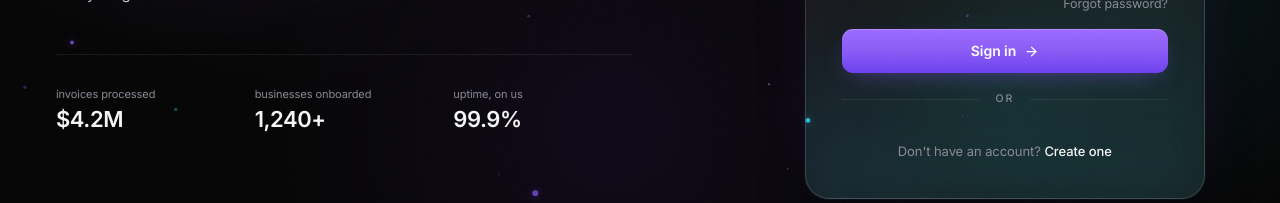
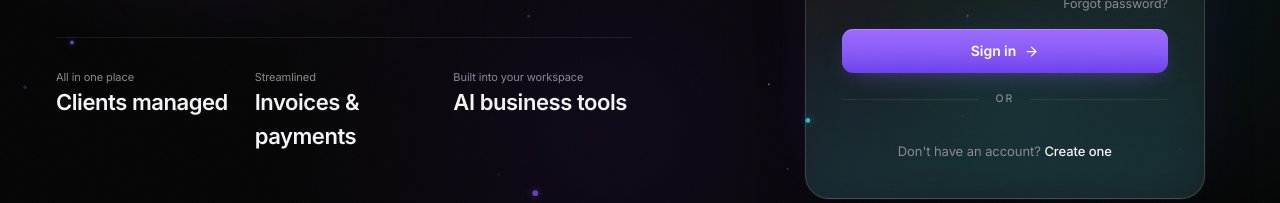
Before and after one commit to Mohammed-Hassan1911/Nova.ai, a Next.js app: page /login in a window 1280 px wide. Shown: the part 436-639 px from the top of the page. Built offline with nearby package versions, Linux system fonts and the light colour scheme; no server answers.

Commit message:
Replace fabricated login stats with product-focused messaging

```diff
--- a/src/components/auth/AuthLayout.tsx
+++ b/src/components/auth/AuthLayout.tsx
@@ -4,14 +4,13 @@ import { motion } from 'framer-motion'
 import { Sparkles } from 'lucide-react'
 import { BrandMark } from '@/components/ui/Logo'
 import { AnimatedBackground } from '@/components/background/AnimatedBackground'
-import { AnimatedNumber } from '@/components/motion/AnimatedNumber'
 import { EASE_OUT, EASE_STANDARD } from '@/components/motion/variants'
 import { cn } from '@/lib/utils'
 
 const metrics = [
-  { value: 4.2, format: (v: number) => `$${v.toFixed(1)}M`, label: 'invoices processed' },
-  { value: 1240, format: (v: number) => `${Math.round(v).toLocaleString()}+`, label: 'businesses onboarded' },
-  { value: 99.9, format: (v: number) => `${v.toFixed(1)}%`, label: 'uptime, on us' },
+  { title: 'Clients managed', subtitle: 'All in one place' },
+  { title: 'Invoices & payments', subtitle: 'Streamlined' },
+  { title: 'AI business tools', subtitle: 'Built into your workspace' },
 ]
 
 const heroLines = [
@@ -125,10 +124,10 @@ export function AuthLayout({
                 className="mt-12 grid grid-cols-3 gap-5 border-t border-line pt-7"
               >
                 {metrics.map((m) => (
-                  <div key={m.label}>
-                    <dt className="order-2 mt-1 text-[11px] leading-snug text-fg-3">{m.label}</dt>
+                  <div key={m.subtitle}>
+                    <dt className="order-2 mt-1 text-[11px] leading-snug text-fg-3">{m.subtitle}</dt>
                     <dd className="order-1 text-[22px] font-semibold tracking-[-0.02em] text-fg">
-                      <AnimatedNumber value={m.value} format={m.format} duration={1.2} />
+                      {m.title}
                     </dd>
                   </div>
                 ))}
```
